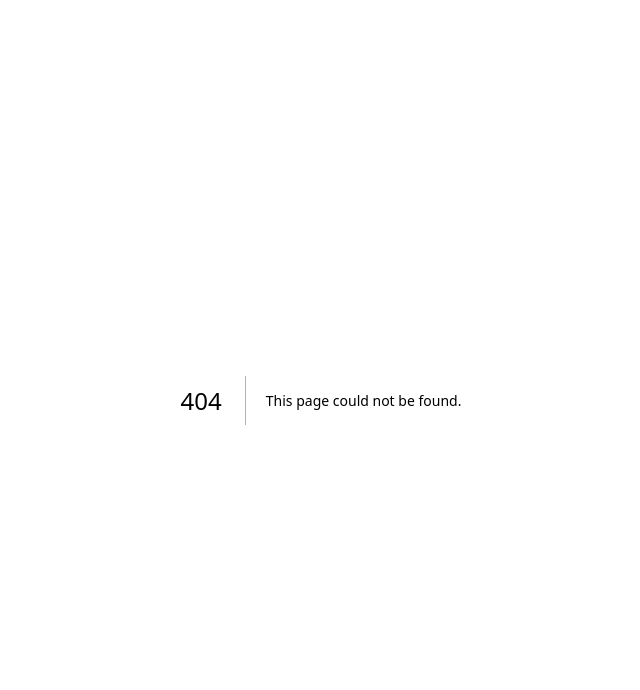
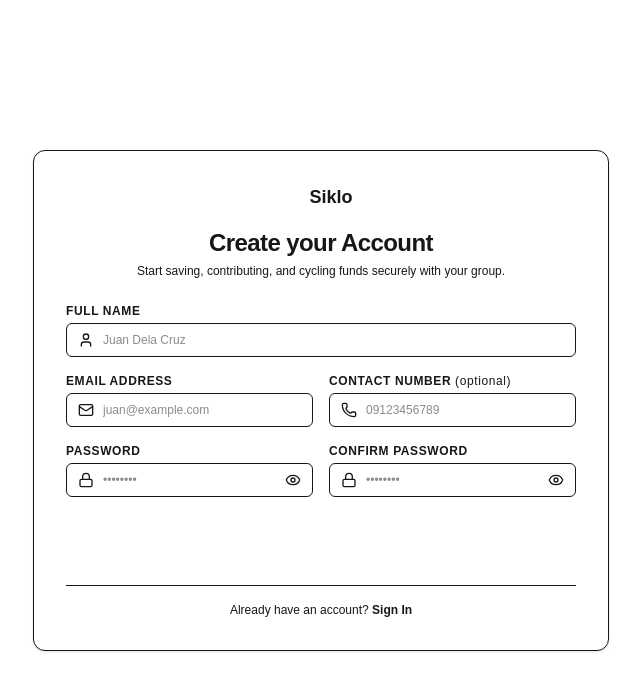
Before and after one commit to prodby-david/siklo, a Next.js app in the folder apps/web/: page /signup in a window 1280 px wide. Before the commit this address had no page. Shown: the top 690 px of the page, without its empty margins (319-959 px from the left). Built offline with nearby package versions, Linux system fonts and the light colour scheme.

Commit message:
feat: add signup app router

```diff
--- /dev/null
+++ b/apps/web/src/app/signup/page.tsx
@@ -0,0 +1,15 @@
+"use client";
+
+import SignupCard from "@/features/auth/signup/ui/SignupCard";
+
+export default function SignupPage() {
+  return (
+    <div className="min-h-screen flex items-center justify-center bg-neutral-table-stripe/50 px-4 relative overflow-hidden py-12">
+      <div className="absolute top-0 left-1/4 w-96 h-96 bg-brand-accent/5 rounded-full blur-3xl -translate-y-1/2 pointer-events-none" />
+      <div className="absolute bottom-0 right-1/4 w-96 h-96 bg-brand-primary/5 rounded-full blur-3xl translate-y-1/2 pointer-events-none" />
+      <div className="relative z-10 w-full flex justify-center">
+        <SignupCard />
+      </div>
+    </div>
+  );
+}
```
